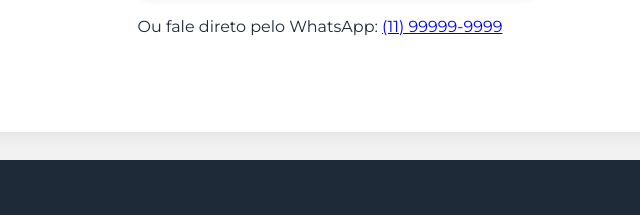
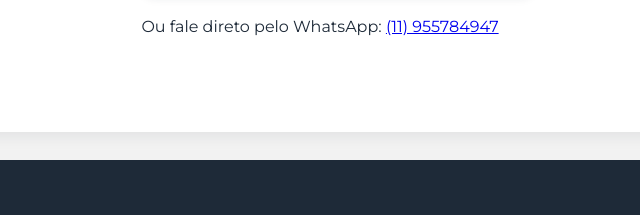
Before and after one commit to MateusT11/site_rafa_franca, a plain HTML site: page index.html in a window 1280 px wide. Shown: the part 2485-2700 px from the top of the page, 320-960 px from the left. Drawn offline with Linux system fonts and the light colour scheme.

Commit message:
Update index.html

```diff
--- a/index.html
+++ b/index.html
@@ -68,7 +68,7 @@
                 <textarea name="mensagem" placeholder="Sua mensagem" required></textarea>
                 <button type="submit">Enviar</button>
             </form>
-            <p>Ou fale direto pelo WhatsApp: <a href="tel:+5511999999999">(11) 99999-9999</a></p>
+            <p>Ou fale direto pelo WhatsApp: <a href="tel:+5511955784947">(11) 955784947</a></p>
         </div>
     </section>
     <footer>
```
